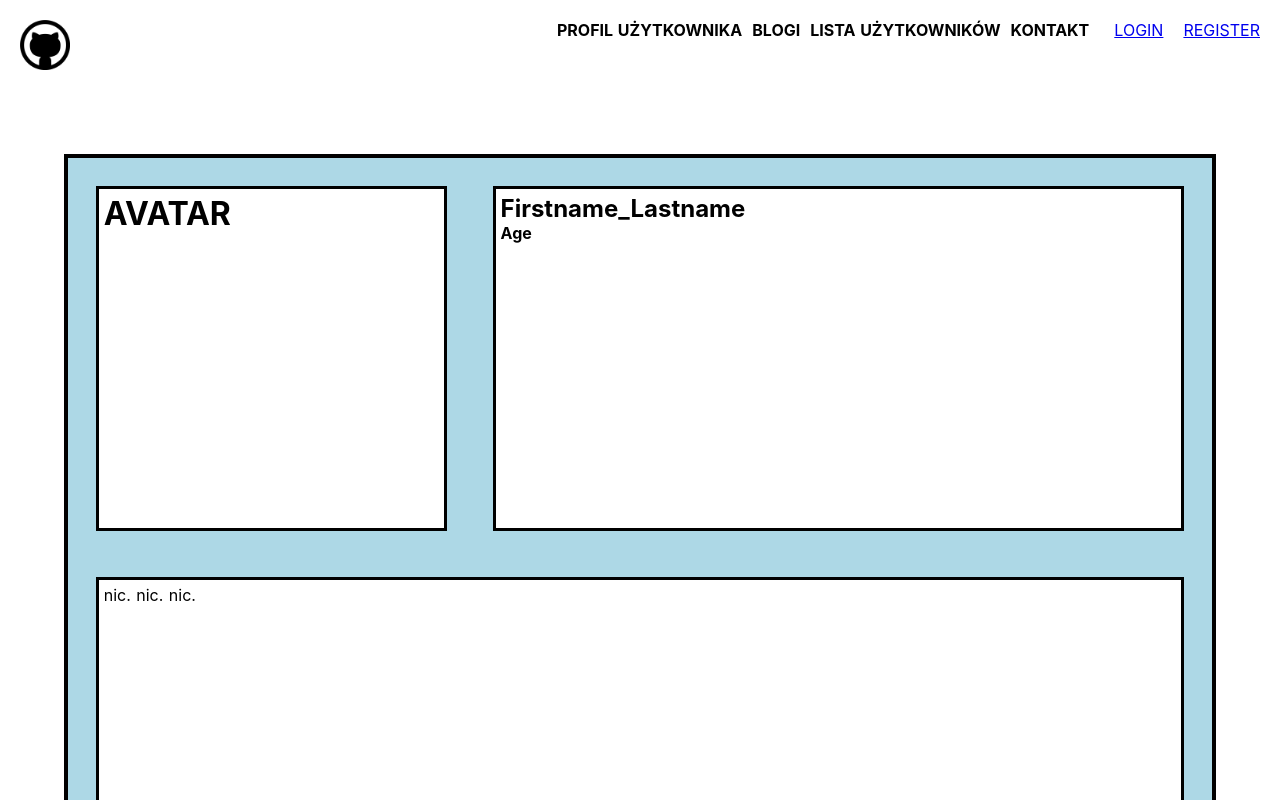
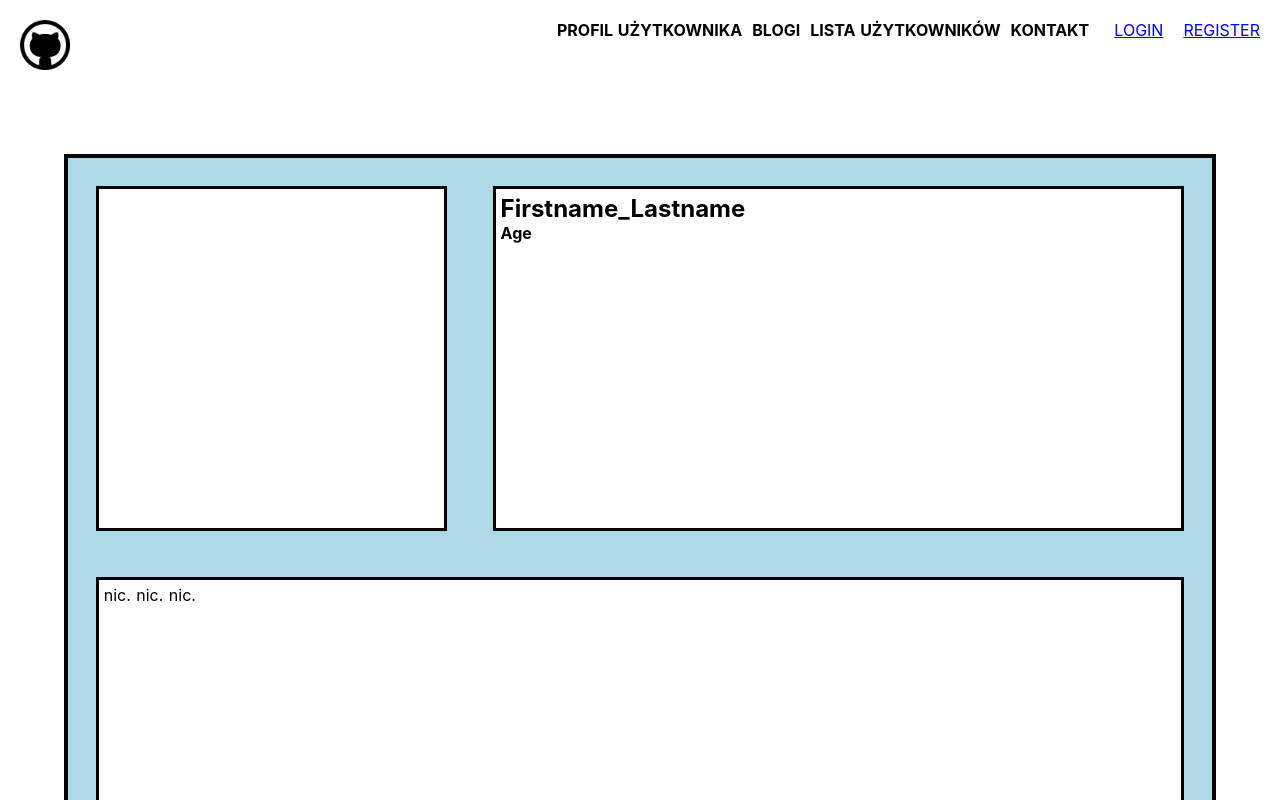
Before and after one commit to dobrerzeczy/drz-app, a Nuxt app: page /profile in a window 1280 px wide. Shown: the top 800 px of the page. Built offline with nearby package versions, Linux system fonts and the light colour scheme.

Commit message:
Update profile.vue

```diff
--- a/pages/profile.vue
+++ b/pages/profile.vue
@@ -4,7 +4,7 @@
 
             <div class="avatar">
 
-                <div class="avatarimg"><h1>AVATAR</h1></div>
+                <div class="avatarimg"><img src=""></div>
 
             </div>
 
```
